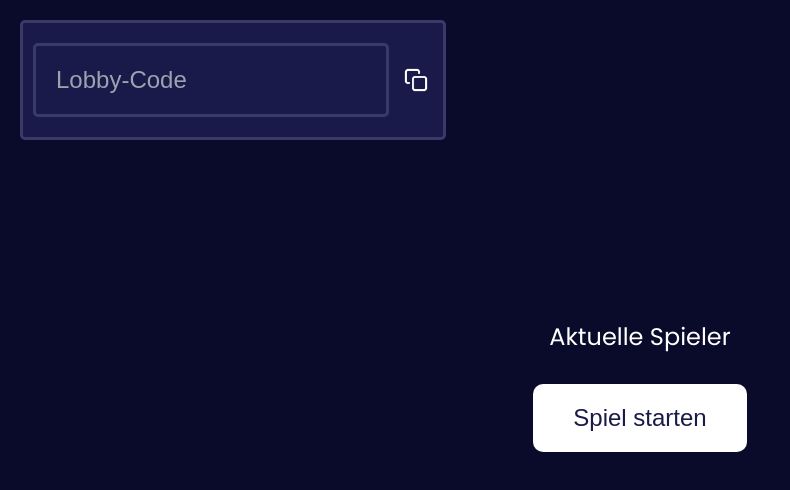
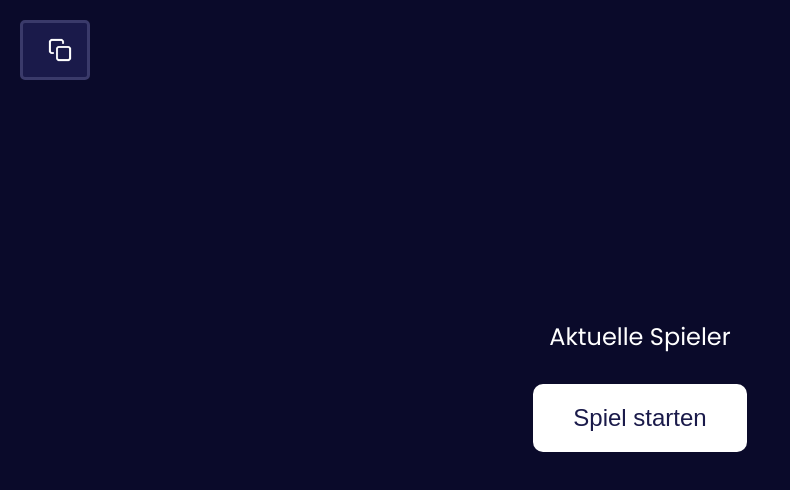
Before and after one commit to Baumii1/assoziationsspiel, a website: page lobby.html in a window 1280 px wide. Shown: the whole page, without its empty margins (0-790 px from the left). Drawn offline with nearby package versions, Linux system fonts and the light colour scheme; no server answers.

Commit message:
Design lobby changes

```diff
--- a/lobby.html
+++ b/lobby.html
@@ -9,7 +9,7 @@
 </head>
 <body>
     <div class="lobby-code-container" style="position: absolute; top: 20px; left: 20px;">
-        <input type="text" id="lobbyCode" placeholder="Lobby-Code" readonly>
+        <p id="lobbyCode"></p>
         <button class="copy-button" id="copy-button">
             <img src="copy-icon.png" alt="Copy" class="copy-icon" />
         </button>
```
